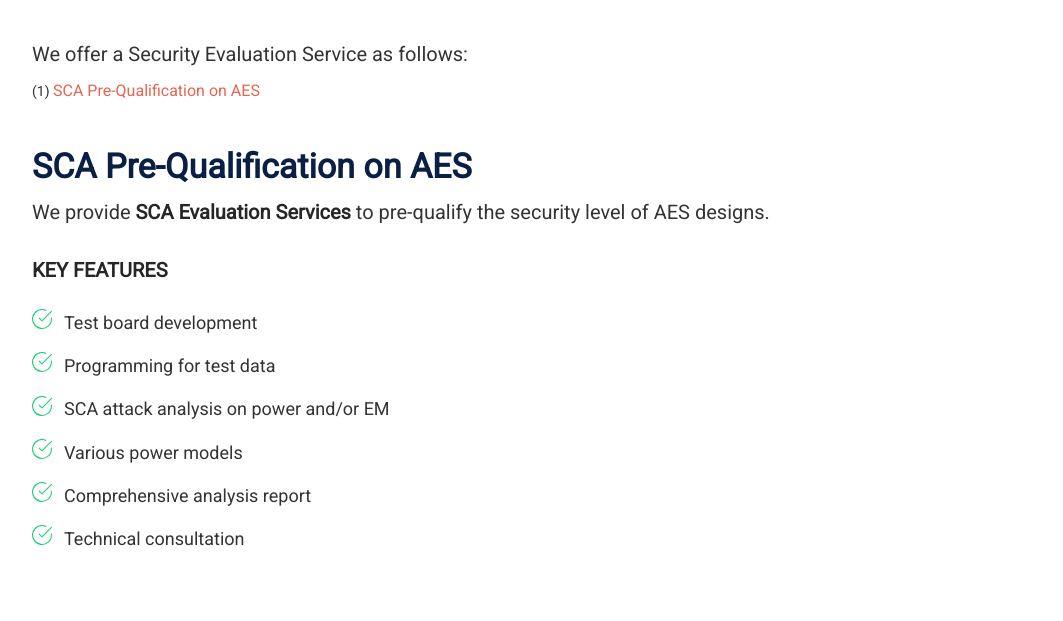
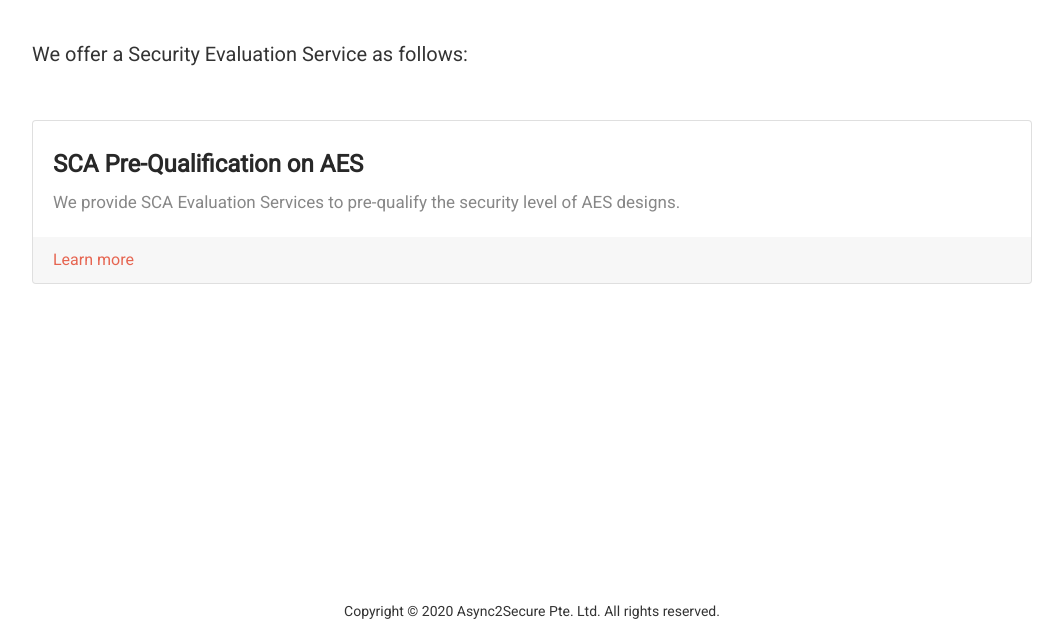
Before and after one commit to async2secure/async2secure.github.io, a Jekyll site: the page built from _pages/products/security_evaluation.md, in a window 1280 px wide and 900 px high, cut to the strip 279-900 px from the top of the window. Shown: the whole strip, without its empty margins (108-1171 px from the left). Built offline with Jekyll 4.4.1, drawn with Linux system fonts in a browser that asks for light colours; some web fonts are replaced.

Commit message:
split and add security evaluation

```diff
--- a/_pages/products/security_evaluation.md
+++ b/_pages/products/security_evaluation.md
@@ -9,40 +19,19 @@ permalink: /services/evaluation
 </div>
 <br>
 <article class="new">
-   <a id="first"></a>
-   <p>We offer a Security Evaluation Service as follows:</p>
-   <ul style="list-style-type:none; padding-left: 0;">
-      <li>(1) <a class="link" href="#first">SCA Pre-Qualification on AES</a></li>
-   </ul>
-   <br>
-   <h4> SCA Pre-Qualification on AES</h4>
-   <p>We provide <strong>SCA Evaluation Services</strong> to pre-qualify the security level of AES designs.</p>
-   <br>
-   <p class="temp01_title">KEY FEATURES</p>
-   <div class="lnd_checks">
-      <div class="lnd_check_wrap">
-         <img class="check-icon" src="/assets/common/check.svg" width="55">
-         <p class="lnd_paragraph_02"> Test board development</p>
+
+<p>We offer a Security Evaluation Service as follows:</p>
+<br>
+<br>
+<div class="card-deck">
+   <div class="card">
+      <div class="card-body">
+         <h5 class="card-title">SCA Pre-Qualification on AES</h5>
+         <p class="card-text">We provide SCA Evaluation Services to pre-qualify the security level of AES designs.</p>
       </div>
-      <div class="lnd_check_wrap">
-         <img class="check-icon" src="/assets/common/check.svg" width="55">
-         <p class="lnd_paragraph_02">Programming for test data</p>
-      </div>
-      <div class="lnd_check_wrap">
-         <img class="check-icon" src="/assets/common/check.svg" width="55">
-         <p class="lnd_paragraph_02"> SCA attack analysis on power and/or EM</p>
-      </div>
-      <div class="lnd_check_wrap">
-         <img class="check-icon" src="/assets/common/check.svg" width="55">
-         <p class="lnd_paragraph_02"> Various power models</p>
-      </div>
-      <div class="lnd_check_wrap">
-         <img class="check-icon" src="/assets/common/check.svg" width="55">
-         <p class="lnd_paragraph_02"> Comprehensive analysis report</p>
-      </div>
-      <div class="lnd_check_wrap">
-         <img class="check-icon" src="/assets/common/check.svg" width="55">
-         <p class="lnd_paragraph_02">Technical consultation</p>
+      <div class="card-footer border-0">
+         <a class="link" href="{{ site.baseurl }}{% link _pages/products/sca_pre_qualification_on_aes.md %}">Learn more</a>
       </div>
    </div>
+</div>
 </article>
```
Also changed, not shown: other parts of _pages/products/security_evaluation.md (+10 -0 lines), _pages/products/sca_pre_qualification_on_aes.md (added, +53 -0 lines).
